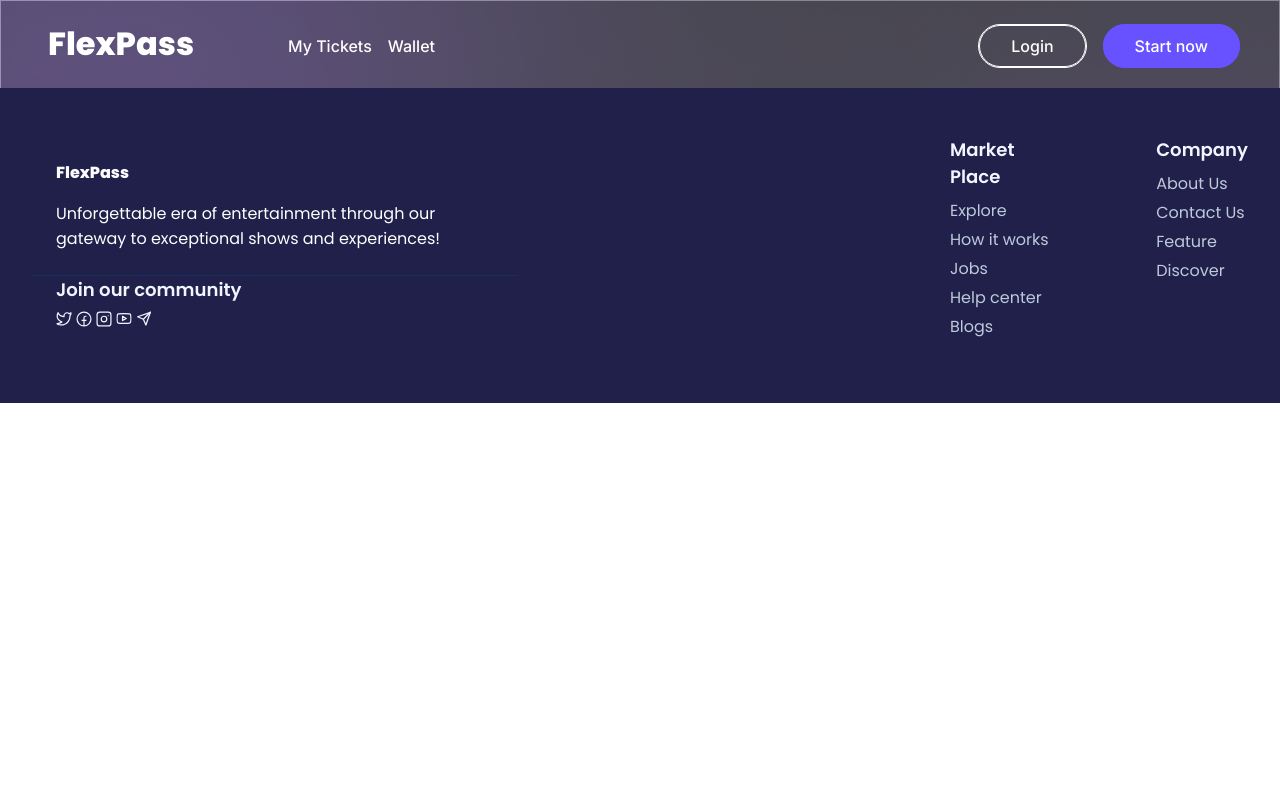
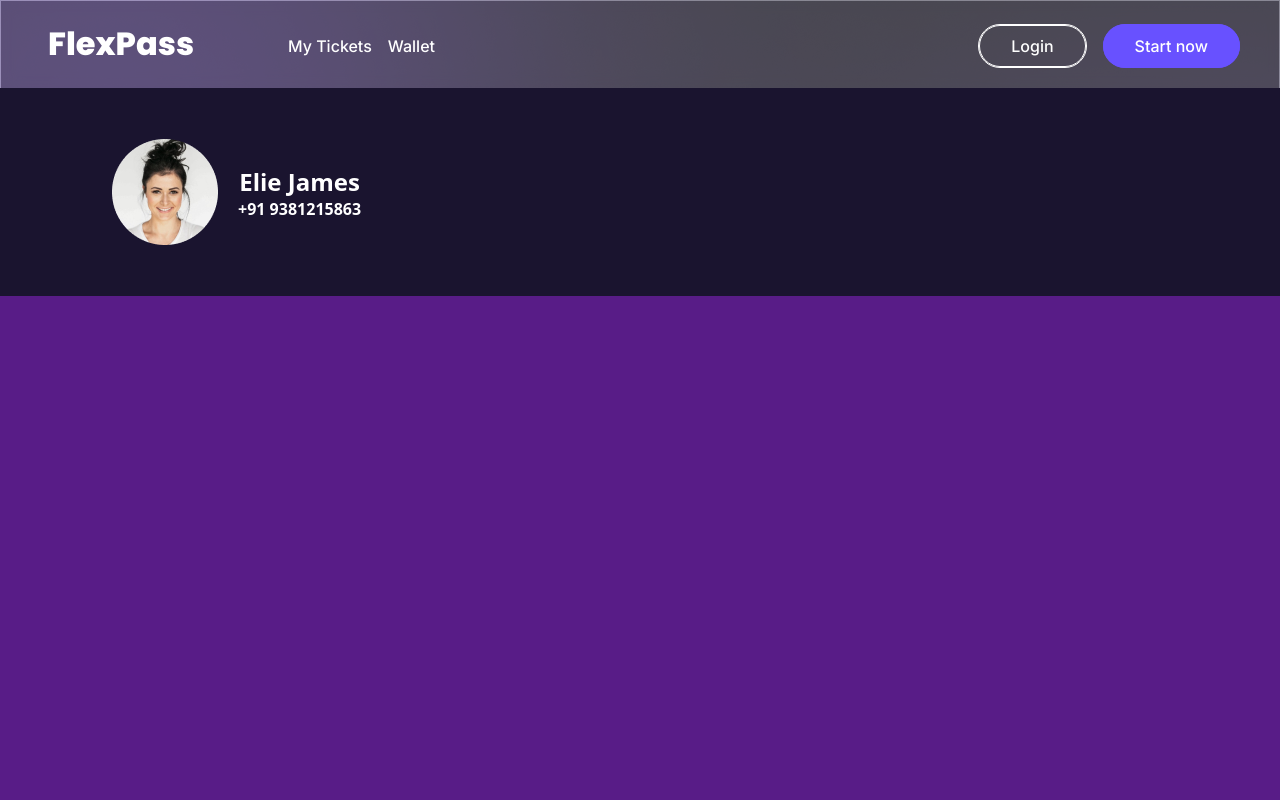
Before and after one commit to ChainBuggers-TezAsia/FlexPass-Frontend, a React (Create React App) app: page /tickets in a window 1280 px wide. Shown: the top 800 px of the page. Built offline with nearby package versions, Linux system fonts and the light colour scheme; the HTML template or start-up script is replaced by a standard one.

Commit message:
My Tickets Page

```diff
--- a/src/App.js
+++ b/src/App.js
@@ -12,6 +12,7 @@ import MovieBanner from "../src/components/MovieBanner";
 import { BrowserRouter, Routes, Route, Router } from "react-router-dom";
 import TheatreSelectionPage from "./pages/TheatreSelectionPage";
 import SignUpPage from "./pages/SignUpPage";
+import MyTicketsPage from "./pages/MyTicketsPage";
 
 
 function App() {
@@ -46,6 +47,7 @@ function App() {
           />
           <Route exact path="/seatSelection" element={<SeatSelectionPage />} />
           <Route exact path="/signup" element={<SignUpPage />} />
+          <Route exact path="/tickets" element={<MyTicketsPage />} />
         </Routes>
         <Footer />
       </BrowserRouter>}
--- /dev/null
+++ b/src/components/UserDetails.js
@@ -0,0 +1,38 @@
+
+import bg from '../assets/bg.svg'
+import profileImg from '../assets/profile-img.png'
+// export default function UserDetails() {
+//     return (
+//         <div className="relative bg-gray w-full h-screen overflow-hidden text-left text-[1.5rem] text-white font-poppins">
+
+
+//             <div className=" bg-gray w-[80rem] h-[10.25rem]" />
+//             <img
+//                 className=" rounded-[50%] w-[6.63rem] h-[6.63rem] object-cover"
+//                 alt=""
+//                 src={profileImg}
+//             />
+//             <div className=" font-semibold flex items-center w-[12.56rem] h-[2.13rem]">
+//                 Elie James
+//             </div>
+//             <div className=" flex items-center w-[12.56rem] h-[2.13rem]">
+//                 +91 9381215863
+//             </div>
+//         </div>
+//     )
+// }
+
+
+import React from 'react'
+
+export default function UserDetails() {
+    return (
+        <div className='bg-[#1A142F] w-full h-52 flex items-center justify-start px-28'>
+            <img className='mr-5' src={profileImg} />
+            <div className='flex flex-col text-semibold text-white font-poppins font-semibold justify-start items-center'>
+                <div className='text-5xl'>Elie James</div>
+                <div className='font-3xl'>+91 9381215863</div>
+            </div>
+        </div>
+    )
+}
--- /dev/null
+++ b/src/pages/MyTicketsPage.js
@@ -0,0 +1,11 @@
+import React from 'react'
+import bg from '../assets/bg.svg'
+import UserDetails from '../components/UserDetails'
+export default function MyTicketsPage() {
+    return (
+        <div className='w-full h-screen bg-purple-900'>
+            {/* <img src={bg} /> */}
+            <UserDetails />
+        </div>
+    )
+}
```
Also changed, not shown: src/assets/profile-icon.png (added), src/assets/profile-img.png (added).
